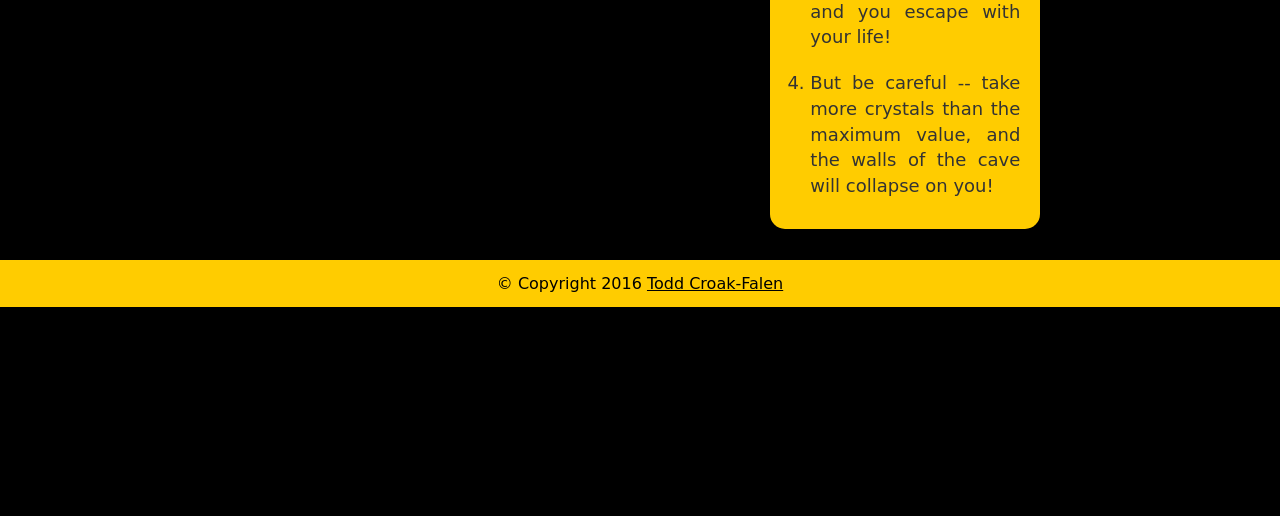
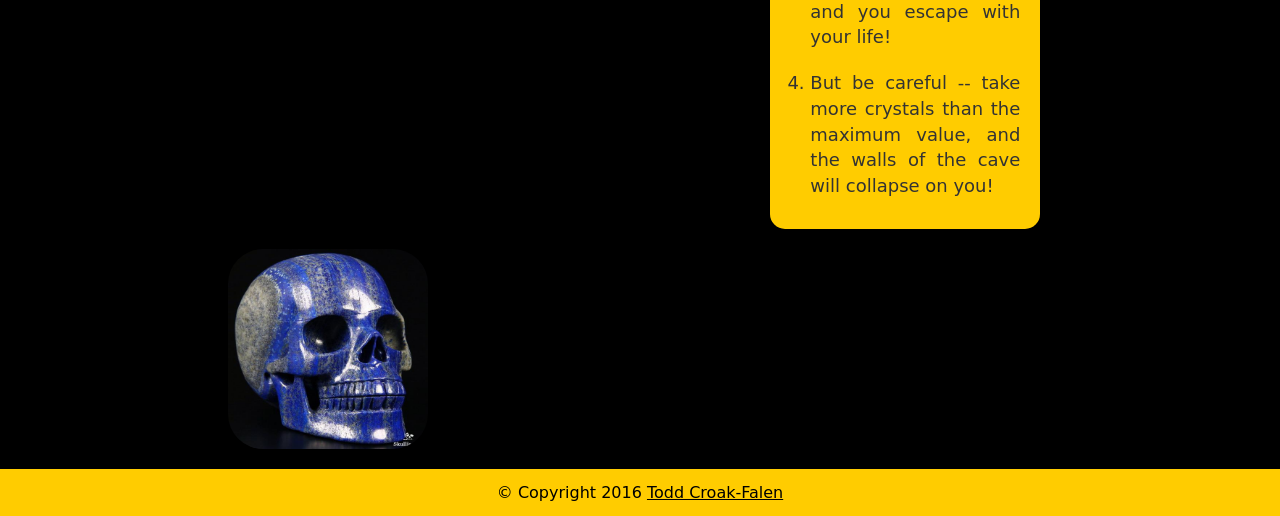
Before and after one commit to toddcf/crystal-skull-collector, a PHP site: page / in a window 1280 px wide. Shown: the part 988-1504 px from the top of the page. Before the commit the page ends 1295 px from the top, so only its background shows below. Run offline with PHP 8.4, Linux system fonts and the light colour scheme; some web fonts are replaced.

Commit message:
Added blue crystal button.

```diff
--- a/assets/css/style.css
+++ b/assets/css/style.css
@@ -74,6 +74,23 @@ li {
 	font-size: 18px;
 }
 
+button {
+	margin-top: 10px;
+	padding: 0;
+	border: none;
+	background-color: black;
+}
+
+.crystal-img {
+	width: 200px;
+	height: 200px;
+	border-radius: 35px;
+}
+
+/*.crystals {
+	background-color: black;
+}*/
+
 #footer {
 	background-color: #ffcc00;
 	text-align: center;
--- a/index.html
+++ b/index.html
@@ -89,7 +89,7 @@
 
 			<!-- Blue Crystal -->
 			<div class="col-xs-2">
-
+				<button class="crystals" id="blue"><img src="assets/img/crystal-skull-blue.jpg" class="crystal-img" alt="Blue Crystal"></button>
 			</div>
 
 			<!-- Green Crystal -->
```
